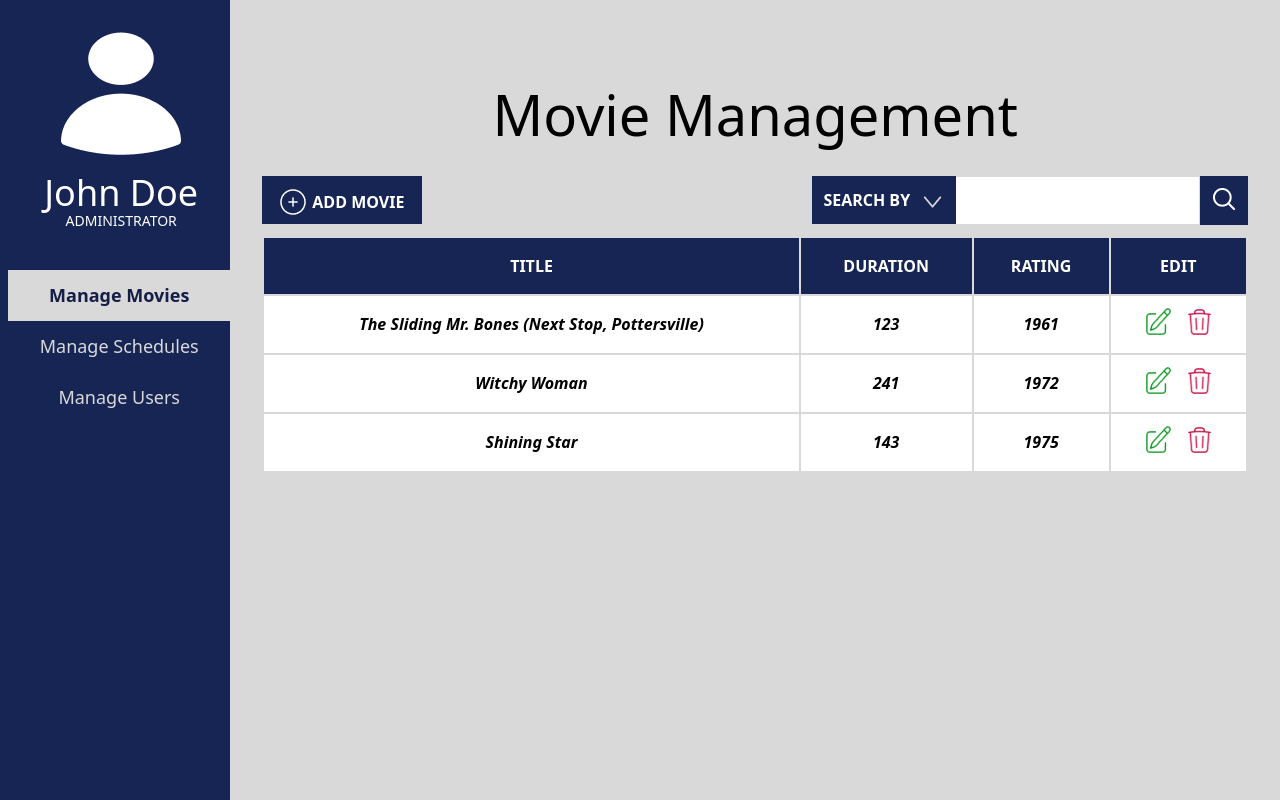
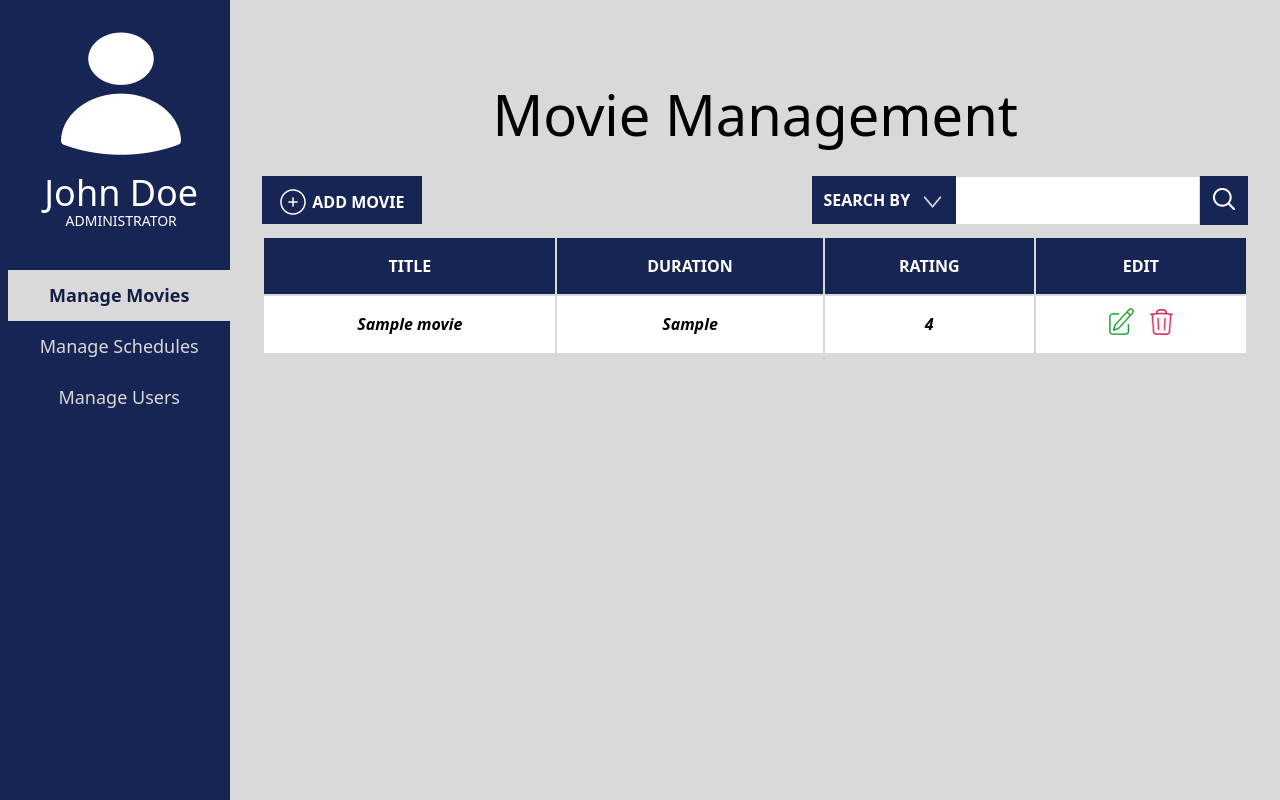
Before and after one commit to Kraine07/ICT-Application-Project-ASSP, a PHP site: page /backyard-cinema/admin-panel.php in a window 1280 px wide. Run offline with PHP 8.4, Linux system fonts and the light colour scheme; tables that the repository leaves empty or names only in its code hold one stand-in row (values such as "Sample post").

Commit message:
added php for movie list

```diff
--- a/public/admin-panel.php
+++ b/public/admin-panel.php
@@ -1,5 +1,20 @@
 <?php
+session_start();
+require_once('dbConn.php');
 
+if (isset($_SESSION['fname']) && isset($_SESSION['lname']) ) {
+    $fname = $_SESSION['fname'];
+    $lname = $_SESSION['lname'];
+
+}
+
+$sql = "SELECT * FROM `movie`";
+if($conn){ // check for database connection
+    $result = mysqli_execute_query($conn,$sql);
+    if($result === false){ // check if query failed
+        showErrorMessage('Something went wrong. Please try again');
+    };
+}
 ?>
 
 
@@ -60,24 +75,20 @@
                     </tr>
                 </thead>
                 <tbody class="">
-                    <tr>
-                        <td>The Sliding Mr. Bones (Next Stop, Pottersville)</td>
-                        <td>123</td>
-                        <td>1961</td>
-                    <td><button><img class="edit-icon" src="./img/edit-icon.png" alt="edit icon"></button><button><img class="delete-icon" src="./img/delete-icon.png" alt="delete icon"></button></td>
-                    </tr>
-                    <tr>
-                        <td>Witchy Woman</td>
-                        <td>241</td>
-                        <td>1972</td>
-                        <td><button><img class="edit-icon" src="./img/edit-icon.png" alt="edit icon"></button><button><img class="delete-icon" src="./img/delete-icon.png" alt="delete icon"></button></td>
-                    </tr>
-                    <tr>
-                        <td>Shining Star</td>
-                        <td>143</td>
-                        <td>1975</td>
-                        <td><button><img class="edit-icon" src="./img/edit-icon.png" alt="edit icon"></button><button><img class="delete-icon" src="./img/delete-icon.png" alt="delete icon"></button></td>
-                    </tr>
+                    <?php
+                    if ($result) {
+                        // Fetch the result row as an associative array
+                        while ($row = mysqli_fetch_array($result, MYSQLI_ASSOC)) {
+                            // Access data using array keys (column names)
+                            echo "<tr>
+                            <td>" . $row['movie_title'] ." </td>
+                            <td>" . $row['movie_duration'] ." </td>
+                            <td>" . $row['movie_rating'] ." </td>
+                            <td> <button><img class='edit-icon' src='./img/edit-icon.png' alt='edit icon'></button><button><img class='delete-icon' src='./img/delete-icon.png' alt='delete icon'></button></td>
+                            </tr>";
+                        }
+                    }
+                    ?>
                 </tbody>
             </table>
         </div>
```
